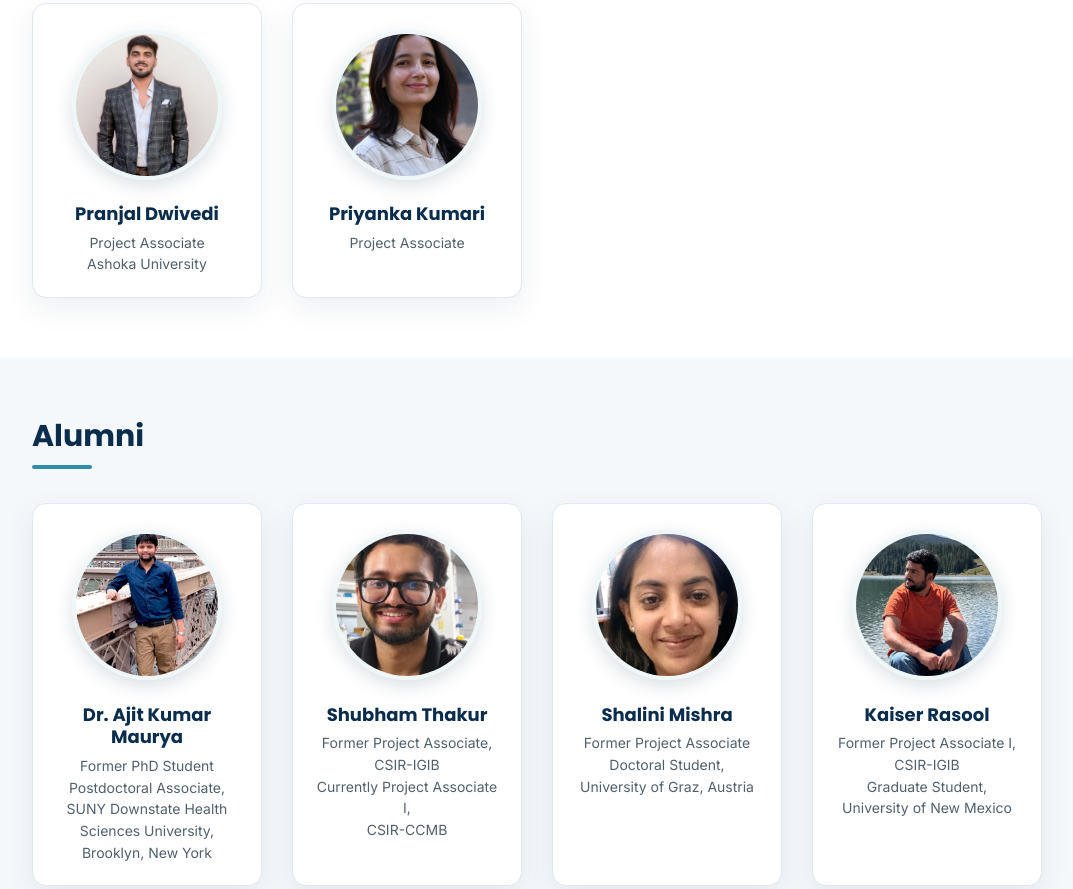
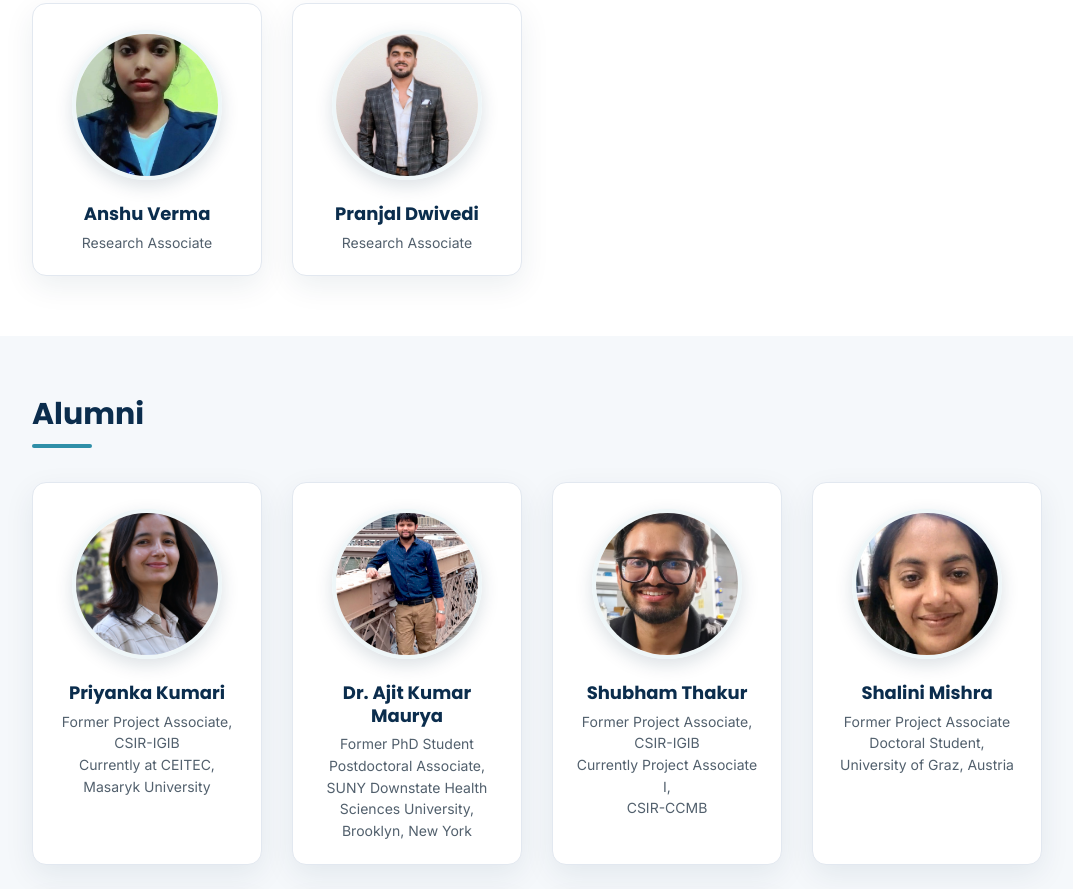
Before and after one commit to niyati-08/niyati-08.github.io, a plain HTML site: page alumni.html in a window 1280 px wide. Shown: the part 529-1418 px from the top of the page, without its empty margins (38-1111 px from the left). Drawn offline with Linux system fonts and the light colour scheme.

Commit message:
Lab Members: add Anshu Verma; Pranjal -> Research Associate; move Priyanka to Alumni
- Add Anshu Verma (photo) as Research Associate in Current Lab Members
- Pranjal Dwivedi now Research Associate (drop Ashoka University line)
- Move Priyanka Kumari to Alumni: former Project Associate CSIR-IGIB, now at CEITEC, Masaryk University

Co-Authored-By: Claude Opus 4.8 <noreply@anthropic.com>

```diff
--- a/alumni.html
+++ b/alumni.html
@@ -40,15 +40,15 @@
   <div class="people-grid">
 
     <div class="member-card reveal">
-      <img src="pranjal.jpeg" alt="Pranjal Dwivedi">
-      <h3>Pranjal Dwivedi</h3>
-      <p>Project Associate<br>Ashoka University</p>
+      <img src="anshu.jpeg" alt="Anshu Verma">
+      <h3>Anshu Verma</h3>
+      <p>Research Associate</p>
     </div>
 
     <div class="member-card reveal">
-      <img src="priyanka.jpeg" alt="Priyanka Kumari">
-      <h3>Priyanka Kumari</h3>
-      <p>Project Associate</p>
+      <img src="pranjal.jpeg" alt="Pranjal Dwivedi">
+      <h3>Pranjal Dwivedi</h3>
+      <p>Research Associate</p>
     </div>
 
   </div>
@@ -58,6 +58,12 @@
 <div class="section">
   <h2 class="section-title">Alumni</h2>
   <div class="people-grid">
+
+    <div class="member-card reveal">
+      <img src="priyanka.jpeg" alt="Priyanka Kumari">
+      <h3>Priyanka Kumari</h3>
+      <p>Former Project Associate, CSIR-IGIB<br>Currently at CEITEC,<br>Masaryk University</p>
+    </div>
 
     <div class="member-card reveal">
       <img src="ajit.png" alt="Dr. Ajit Kumar Maurya">
```
Also changed, not shown: anshu.jpeg (added).
